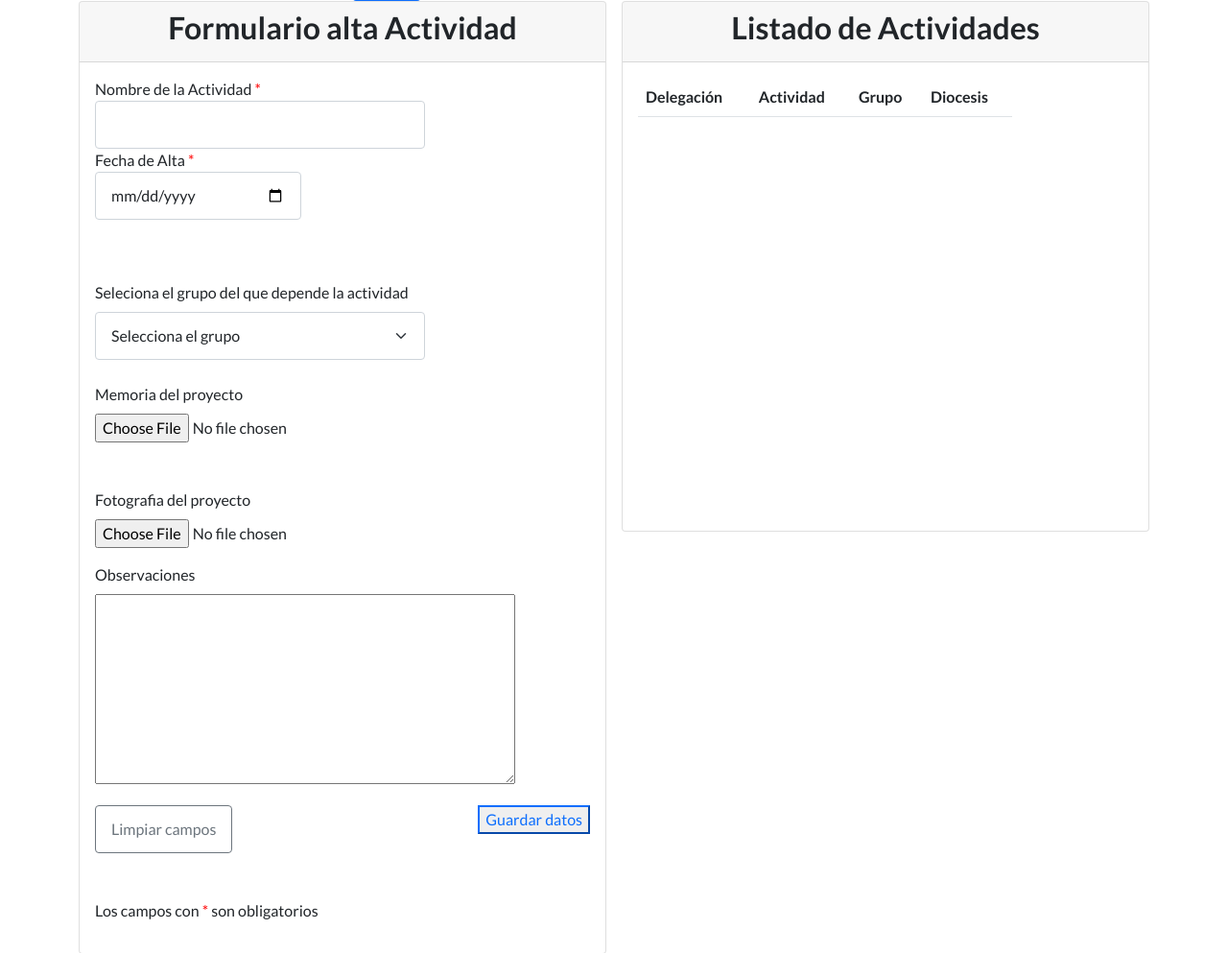
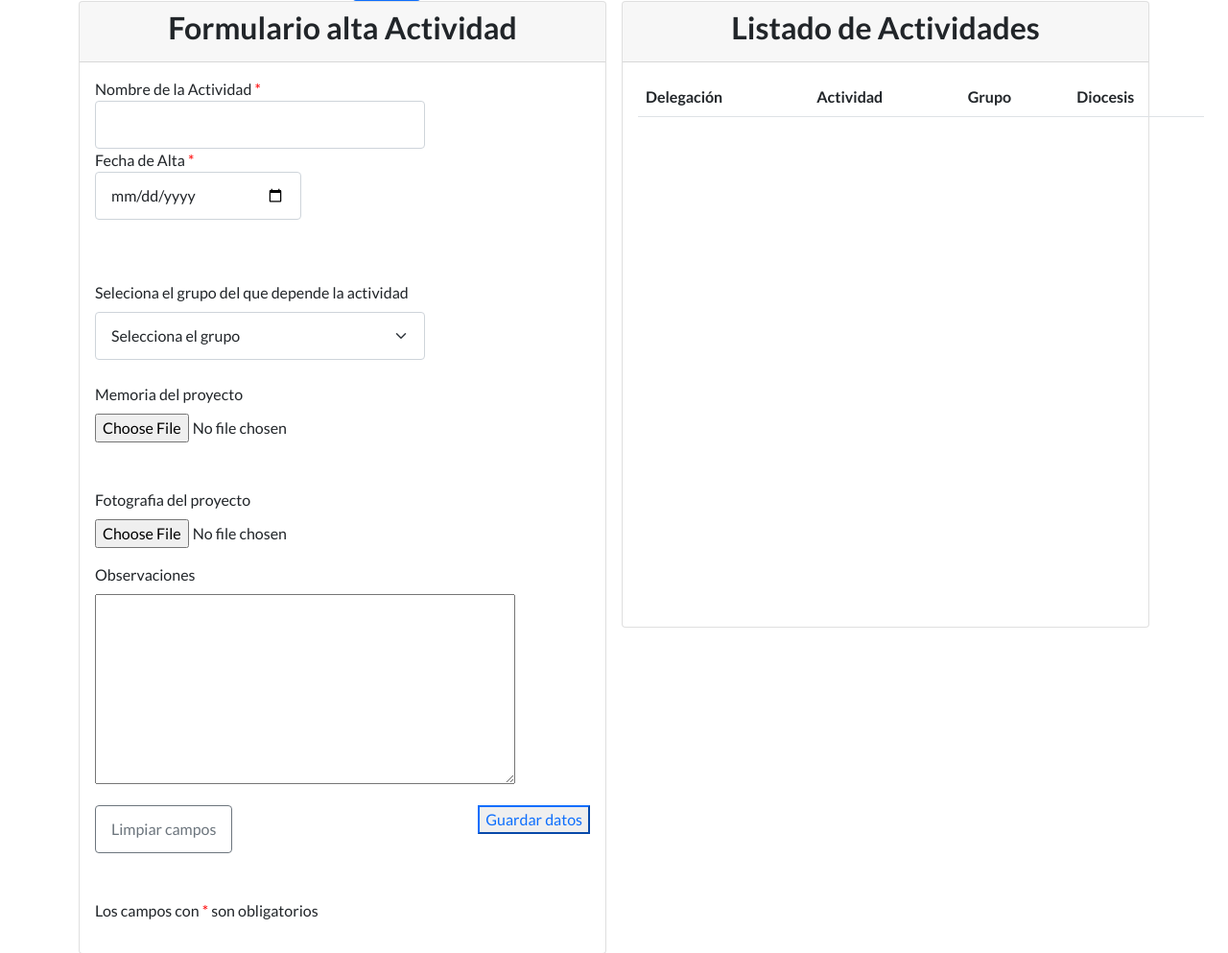
Before and after one commit to luissian/AIC_Espana, a Django app: template aicespana/templates/aicespana/altaActividad.html in a window 1280 px wide. Shown: the part 283-1276 px from the top of the page at 96% size. Run offline with Django 3.2, Linux system fonts and the light colour scheme; the template is opened without the code that fills it, so the values that code supplies are empty; some libraries are stand-ins or nearby versions.

Commit message:
fix bugs

```diff
--- a/aicespana/templates/aicespana/altaActividad.html
+++ b/aicespana/templates/aicespana/altaActividad.html
@@ -9,10 +9,10 @@
 </style>
 <style>
 .table-wrapper {
-    height: 450px;
+    height: 550px;
     overflow: auto;
     display:inline-block;
-    width: 390px;
+    width: 590px;
 </style>
 {% if ERROR %}
 	<div class="container-md">
```
